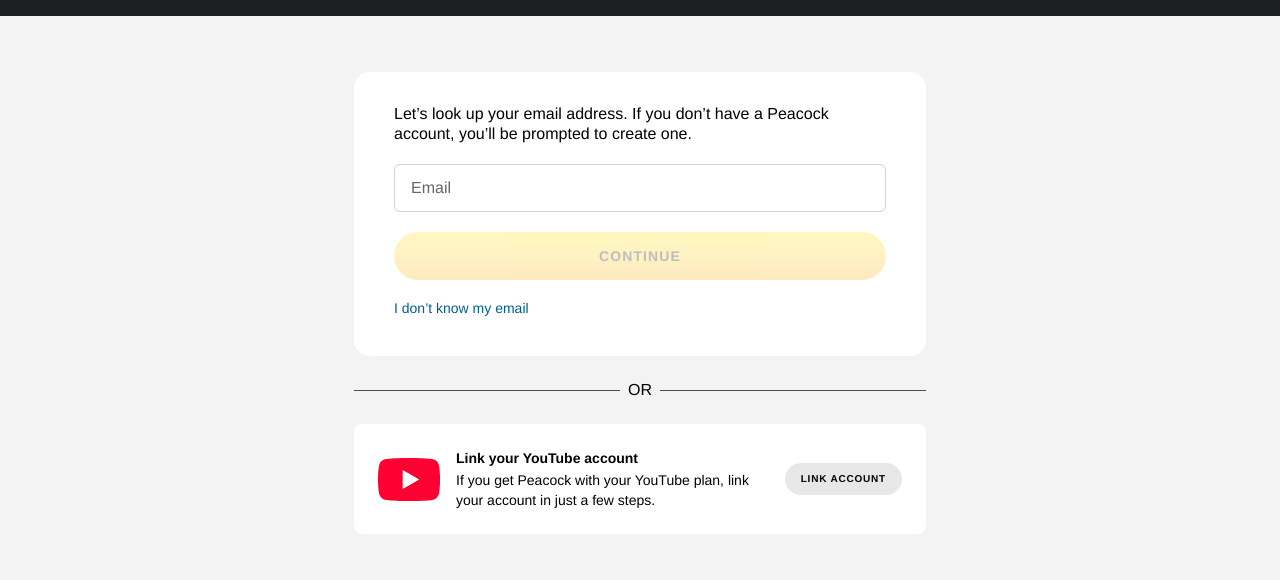
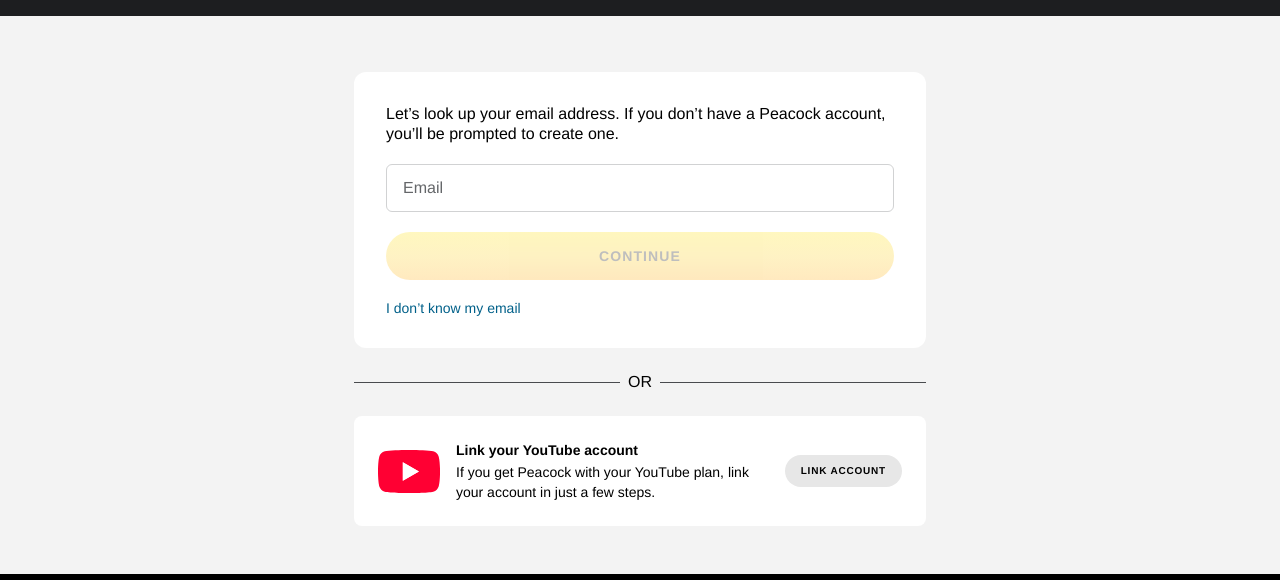
Before and after one commit to M4rlyb3rly/youtube-peacock-prototype, a plain HTML site: page index.html in a window 1280 px wide. Both pictures are taken after a click on the button "SIGN IN". Shown: the part 196-776 px from the top of the page. Drawn offline with Linux system fonts and the light colour scheme; a web font is replaced by a local one.

Commit message:
Fix Got it! email step card width to match Figma (572px)

```diff
--- a/index.html
+++ b/index.html
@@ -227,7 +227,7 @@ button { cursor: pointer; }
   max-width: none;
   margin: 0;
 }
-.form-card {
+.card.form-card {
   max-width: 572px;
   padding: 32px;
   border-radius: 12px;
```
